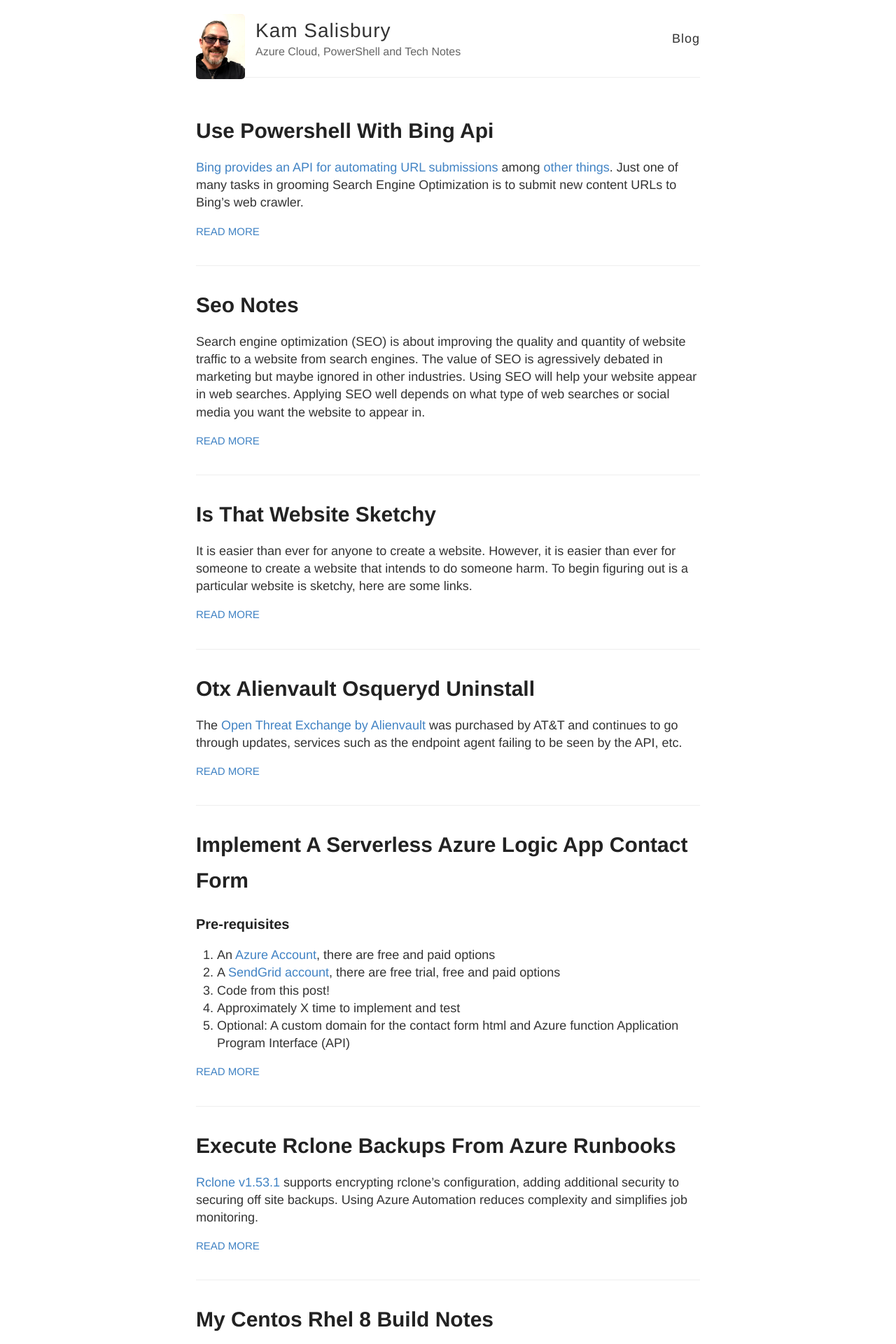
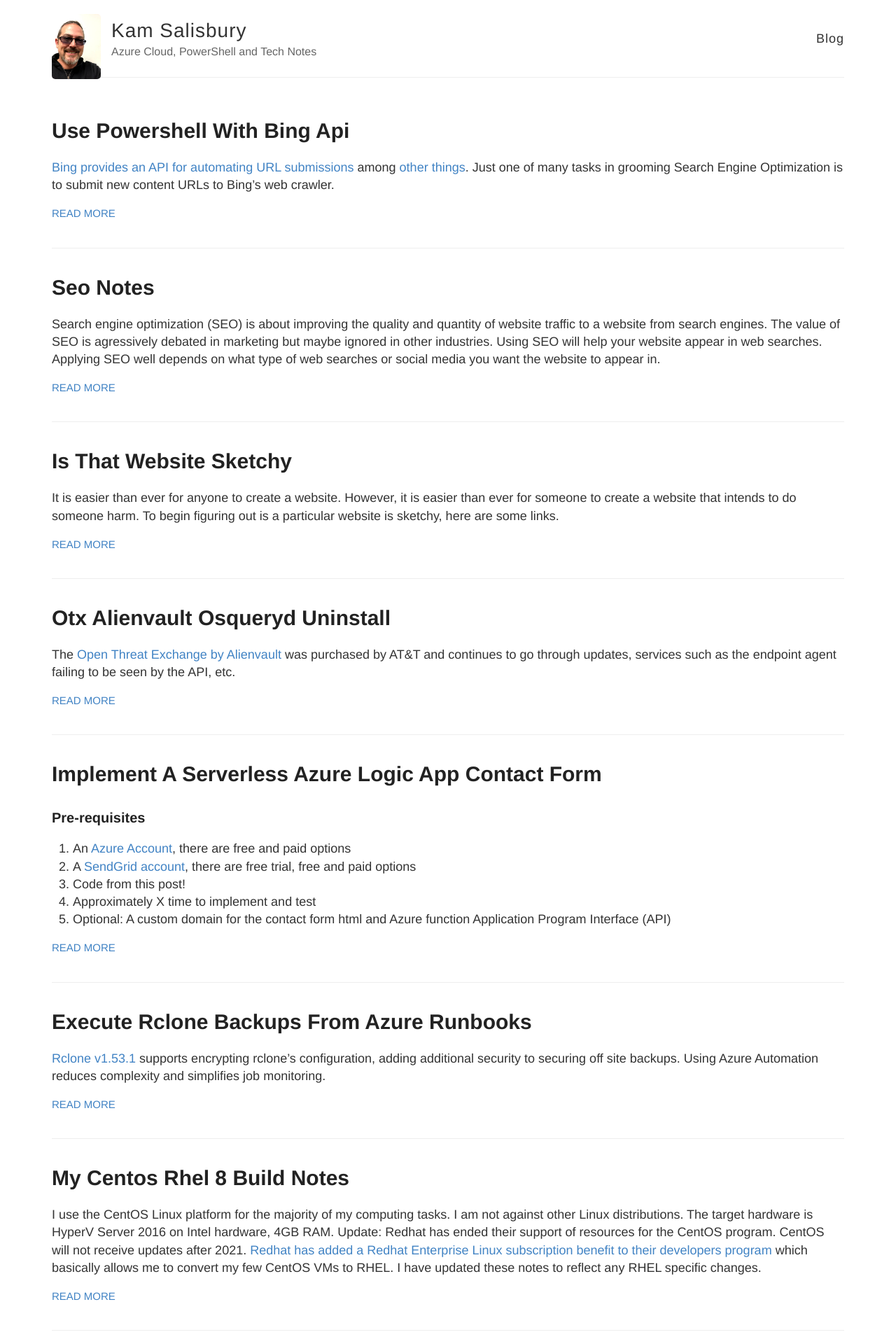
Before and after one commit to kamsalisbury/kamsalisbury.github.io, a Jekyll site: the page built from index.html, in a window 1280 px wide. Shown: the top 1920 px of the page at 70% size. Built offline with Jekyll 4.4.1, drawn with Linux system fonts in a browser that asks for light colours.

Commit message:
Added Bulma CDN, set viewport

```diff
--- a/_includes/meta.html
+++ b/_includes/meta.html
@@ -1,7 +1,11 @@
     <meta charset="utf-8" />
     <meta content='text/html; charset=utf-8' http-equiv='Content-Type'>
     <meta http-equiv='X-UA-Compatible' content='IE=edge'>
-    <meta name='viewport' content='width=device-width, initial-scale=1.0, maximum-scale=1.0'>
+    <!-- <meta name='viewport' content='width=device-width, initial-scale=1.0, maximum-scale=1.0'>  Commented out for testing -->
+    <!-- Bulma CDN, reference https://bulma.io/documentation/overview/start/ -->
+    <link rel="stylesheet" href="https://cdn.jsdelivr.net/npm/bulma@0.9.1/css/bulma.min.css">
+    <meta name="viewport" content="width=device-width, initial-scale=1">
+
 
     {% if page.excerpt %}
     <meta name="description" content="{{ page.excerpt| strip_html }}" />
```
